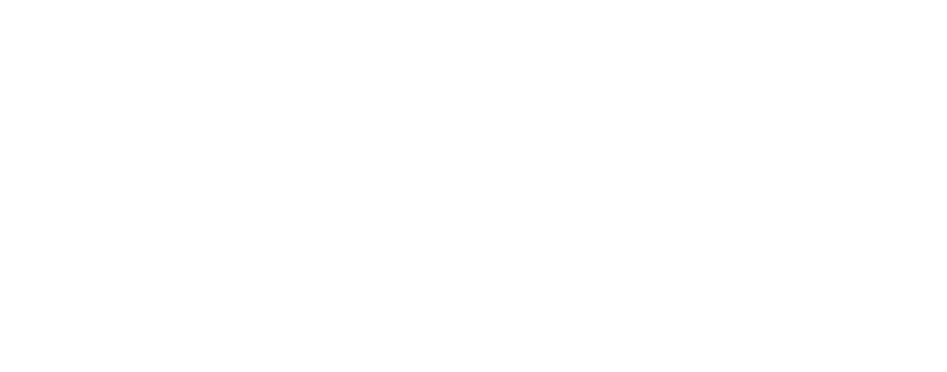
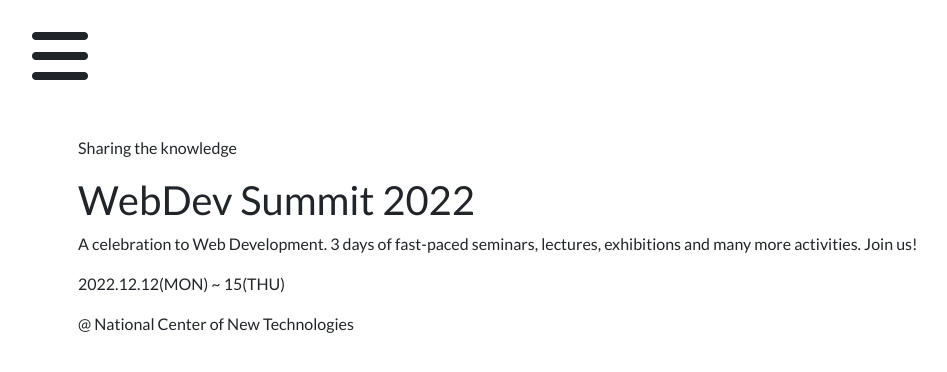
Before and after one commit to jfoyarzo/capstone1-WebdevSummit, a website: page index.html in a window 1280 px wide. Shown: the whole page, without its empty margins (4-951 px from the left). Drawn offline with nearby package versions, Linux system fonts and the light colour scheme.

Commit message:
Add text to headline section

```diff
--- a/index.html
+++ b/index.html
@@ -16,6 +16,23 @@
 </head>
 
 <body>
+    <header class="container-fluid">
+        <nav class="main-menu">
+            <i class="fa-solid fa-bars ms-4 mt-4 mb-4 fa-4x menu-icon"></i>
+        </nav>
+        <div class="headline mt-4">
+            <div class="container hl-wrapper">
+                <p>Sharing the knowledge</p>
+                <h1>WebDev Summit 2022</h1>
+                <div class="hl-box">
+                    <p>A celebration to Web Development. 3 days of fast-paced seminars, lectures, exhibitions and many
+                        more activities. Join us!</p>
+                </div>
+                <p class="date">2022.12.12(MON) ~ 15(THU)</p>
+                <p class="date-text">@ National Center of New Technologies </p>
+            </div>
+        </div>
+    </header>
 
 
     <script src="https://kit.fontawesome.com/493f30a6ae.js" crossorigin="anonymous"></script>
```
